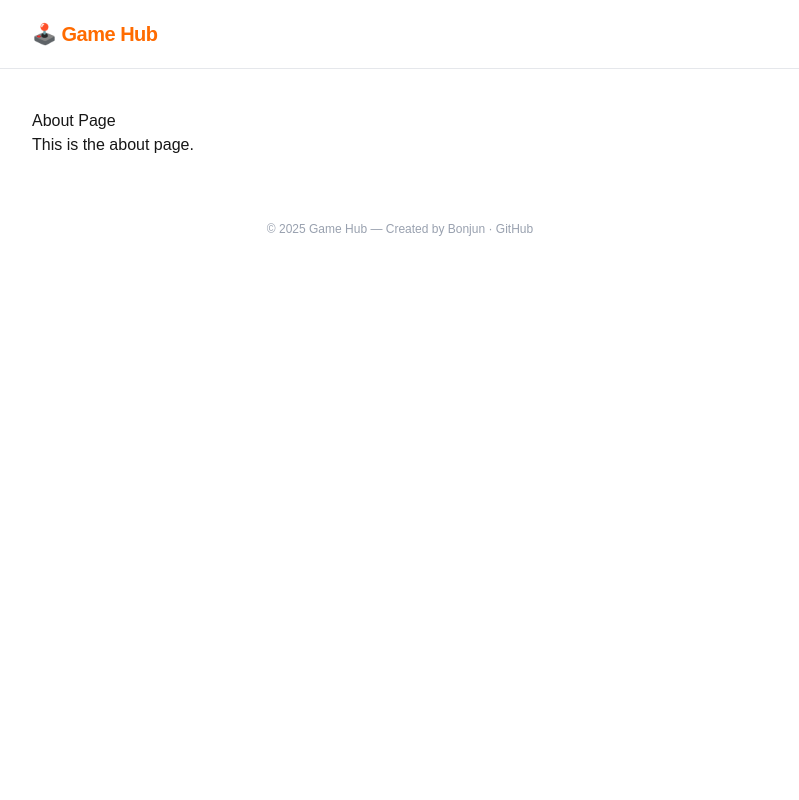
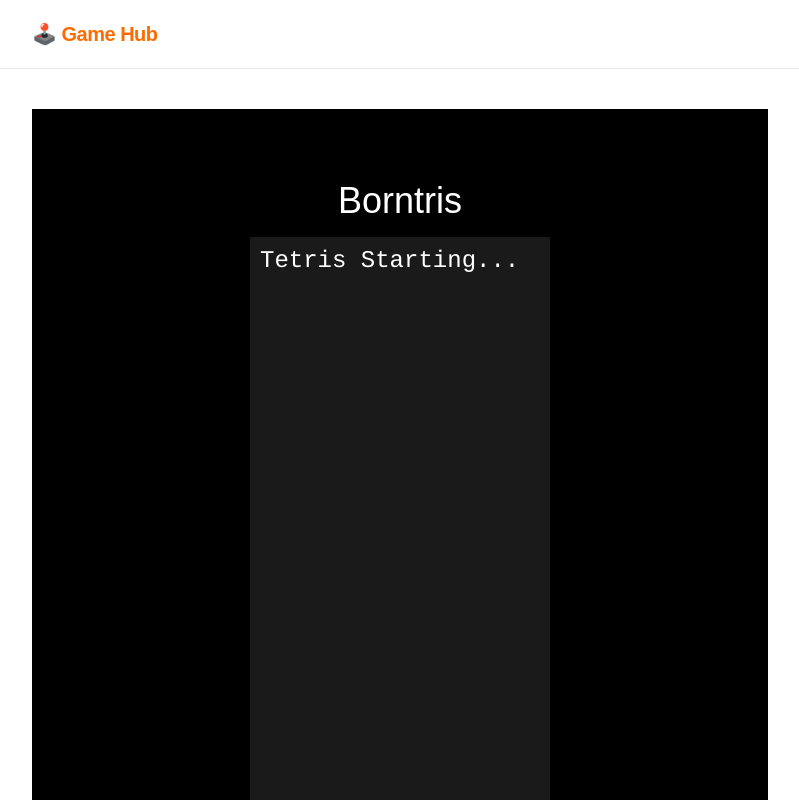
Before and after one commit to BonjunK00/game, a Next.js app: page /game/borntris in a window 1280 px wide. Shown: the top 800 px of the page, without its empty margins (240-1039 px from the left). Built offline with nearby package versions, Linux system fonts and the light colour scheme.

Commit message:
feat: borntris 기본 세팅

```diff
--- a/app/borntris/page.tsx
+++ b/app/borntris/page.tsx
@@ -1,8 +1,15 @@
+// app/borntris/page.tsx
+'use client';
+
+import dynamic from 'next/dynamic';
+
+const BorntrisGame = dynamic(() => import('@/components/BorntrisGame'), {ssr: false});
+
 export default function Borntris() {
   return (
-      <main>
-        <h1>About Page</h1>
-        <p>This is the about page.</p>
+      <main className="flex flex-col items-center justify-center h-screen bg-black">
+        <h1 className="text-4xl text-white mb-4">Borntris</h1>
+        <BorntrisGame/>
       </main>
   );
 }
--- /dev/null
+++ b/components/BorntrisGame/index.tsx
@@ -0,0 +1,31 @@
+'use client';
+
+import {useEffect, useRef} from 'react';
+import Phaser from 'phaser';
+import BorntrisScene from './scene';
+
+export default function BorntrisGame() {
+  const containerRef = useRef<HTMLDivElement>(null);
+
+  useEffect(() => {
+    if (!containerRef.current) return;
+
+    const config: Phaser.Types.Core.GameConfig = {
+      type: Phaser.AUTO,
+      width: 300,
+      height: 600,
+      backgroundColor: '#1a1a1a',
+      parent: containerRef.current,
+      scene: [BorntrisScene],
+      physics: {default: 'arcade'},
+    };
+
+    const game = new Phaser.Game(config);
+
+    return () => {
+      game.destroy(true);
+    };
+  }, []);
+
+  return <div ref={containerRef}/>;
+}
--- /dev/null
+++ b/components/BorntrisGame/scene.ts
@@ -0,0 +1,24 @@
+import Phaser from 'phaser';
+
+export default class BorntrisScene extends Phaser.Scene {
+  constructor() {
+    super('BorntrisScene');
+  }
+
+  preload() {
+    // 예: this.load.image('block', '/assets/block.png');
+  }
+
+  create() {
+    this.add.text(10, 10, 'Tetris Starting...', {
+      fontSize: '24px',
+      color: '#ffffff',
+    });
+
+    // 초기 블록 위치, 점수, 상태 등 설정
+  }
+
+  update() {
+    // 블록 이동, 충돌 감지, 줄 제거 등 게임 루프
+  }
+}
--- a/package.json
+++ b/package.json
@@ -11,6 +11,7 @@
   "dependencies": {
     "jiti": "^2.4.2",
     "next": "15.3.1",
+    "phaser": "^3.88.2",
     "react": "^19.0.0",
     "react-dom": "^19.0.0"
   },
```
Also changed, not shown: tsconfig.json (+20 -4 lines), 1 other file (tests, documents, lock files or other folders).
